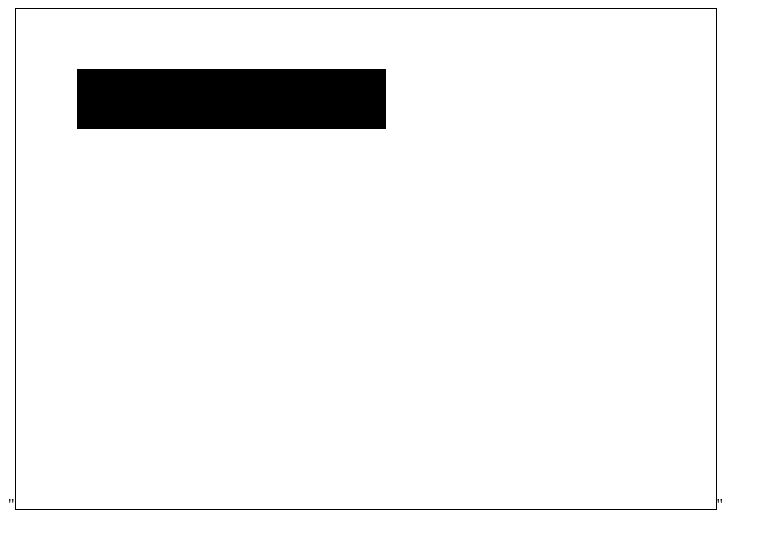
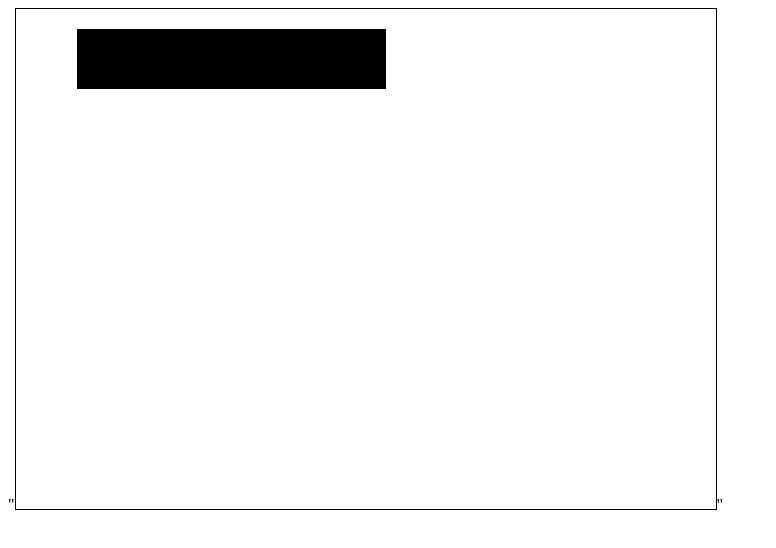
Before and after one commit to mclachlana/rainbowlollipopkid123, a plain HTML site: page index.html in a window 1280 px wide. Shown: the whole page, without its empty margins (0-776 px from the left). Drawn offline with Linux system fonts and the light colour scheme.

Commit message:
Update index.html

```diff
--- a/index.html
+++ b/index.html
@@ -7,7 +7,7 @@ var x = 60;
 setInterval(variable, 20);
 function variable(){
   x++;
-ctx.fillRect(x,60,60,60);
+ctx.fillRect(x,20,60,60);
 }
 
 </script>
```
